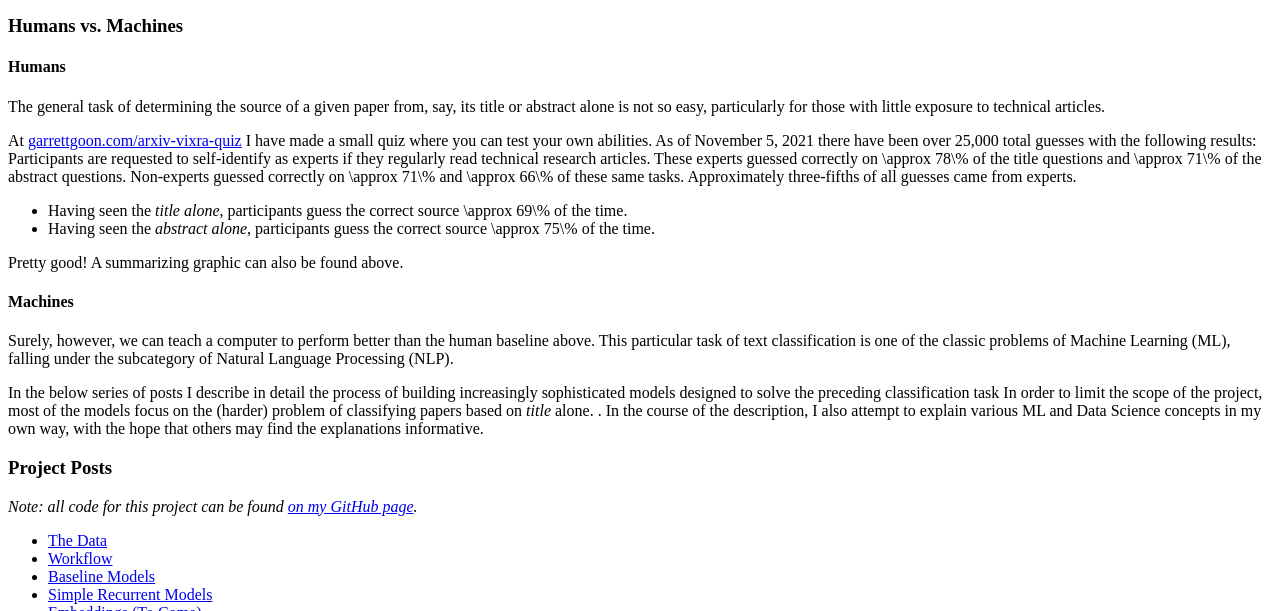
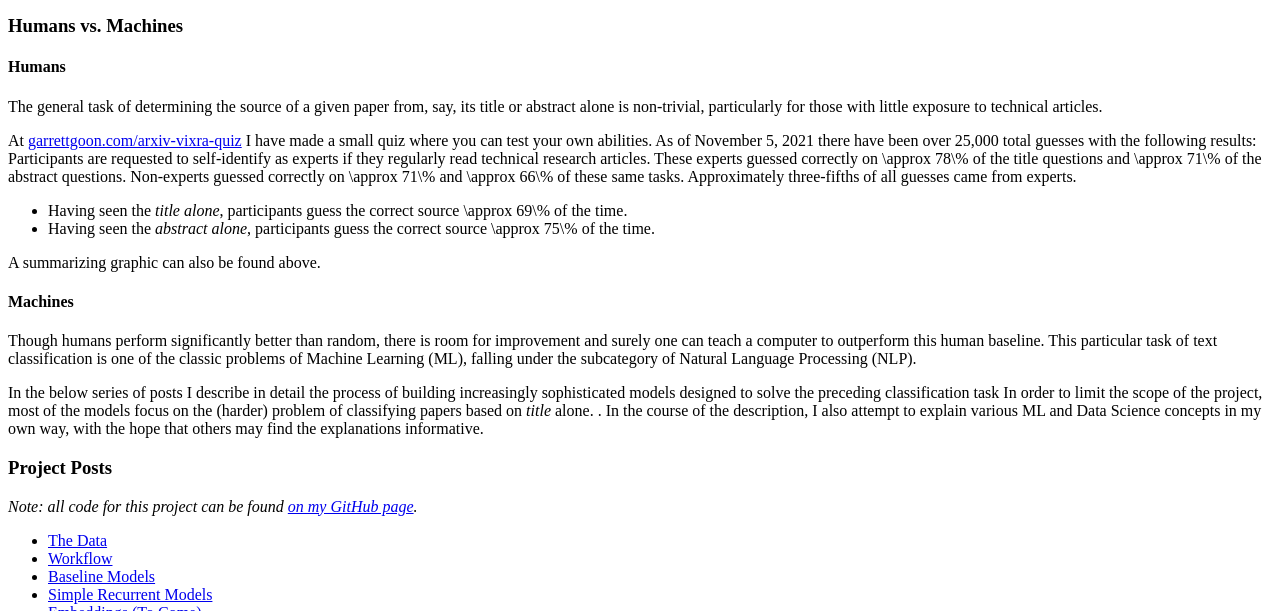
Before and after one commit to garrett361/arxiv-vixra-intro, a plain HTML site: page src/index.ejs in a window 1280 px wide. Shown: the part 489-1100 px from the top of the page. Drawn offline with nearby package versions, Linux system fonts and the light colour scheme; files that its build step writes are made by us from their sources; a script that the page names is missing.

Commit message:
Minor edits

```diff
--- a/src/index.ejs
+++ b/src/index.ejs
@@ -109,7 +109,7 @@ as with /static as their root. E.g. <img src="/diagrams/fig1.png">
     <h4>Humans</h4>
 
     <p>
-      The general task of determining the source of a given paper from, say, its title or abstract alone is not so easy,
+      The general task of determining the source of a given paper from, say, its title or abstract alone is non-trivial,
       particularly
       for those with little exposure to technical articles.
     </p>
@@ -136,14 +136,14 @@ as with /static as their root. E.g. <img src="/diagrams/fig1.png">
         the time.
       </li>
     </ul>
-    <p>Pretty good! A summarizing graphic can also be found above.</p>
+    <p> A summarizing graphic can also be found above.</p>
 
     <h4>Machines</h4>
 
     <p>
-      Surely, however, we can teach a computer to perform better than the human baseline above. This particular task of
-      text classification is one of the classic
-      problems
+      Though humans perform significantly better than random, there is room for improvement and surely one can
+      teach a computer to outperform this human baseline.
+      This particular task of text classification is one of the classic problems
       of Machine Learning (ML), falling under the subcategory of Natural Language Processing (NLP).
     </p>
 
```
Also changed, not shown: index.html.
